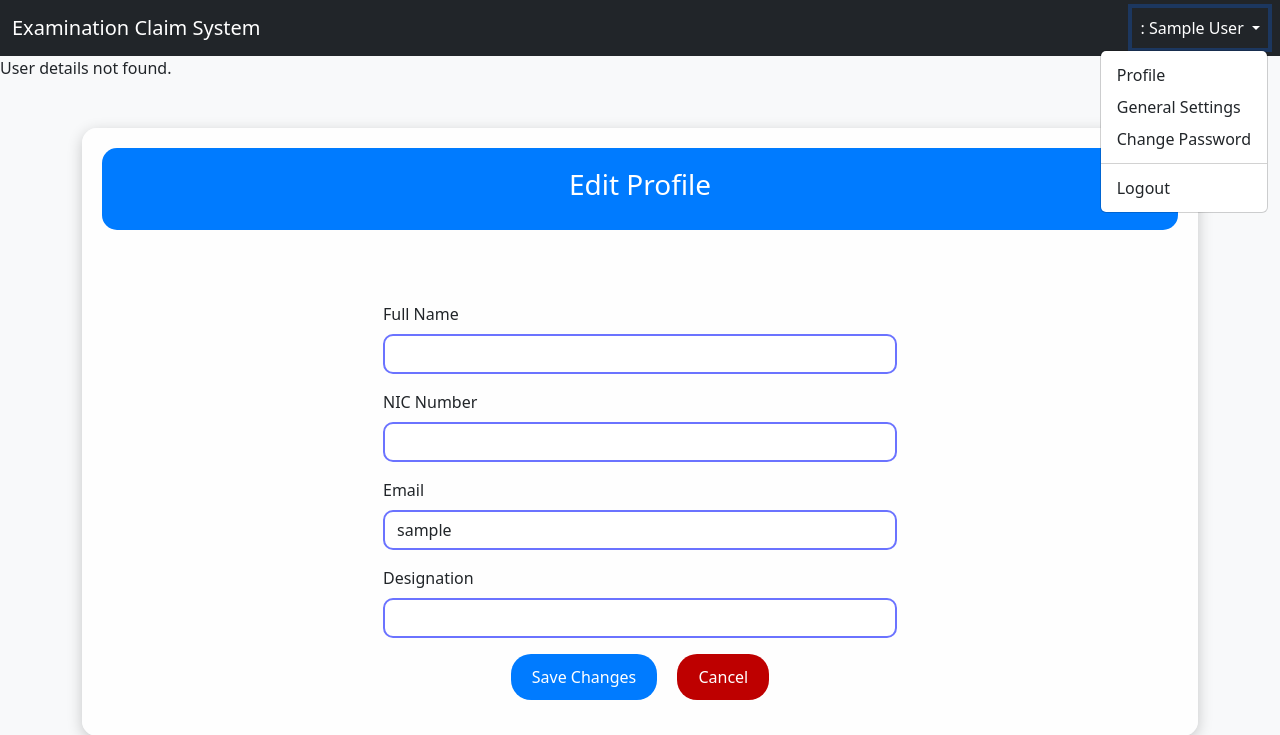
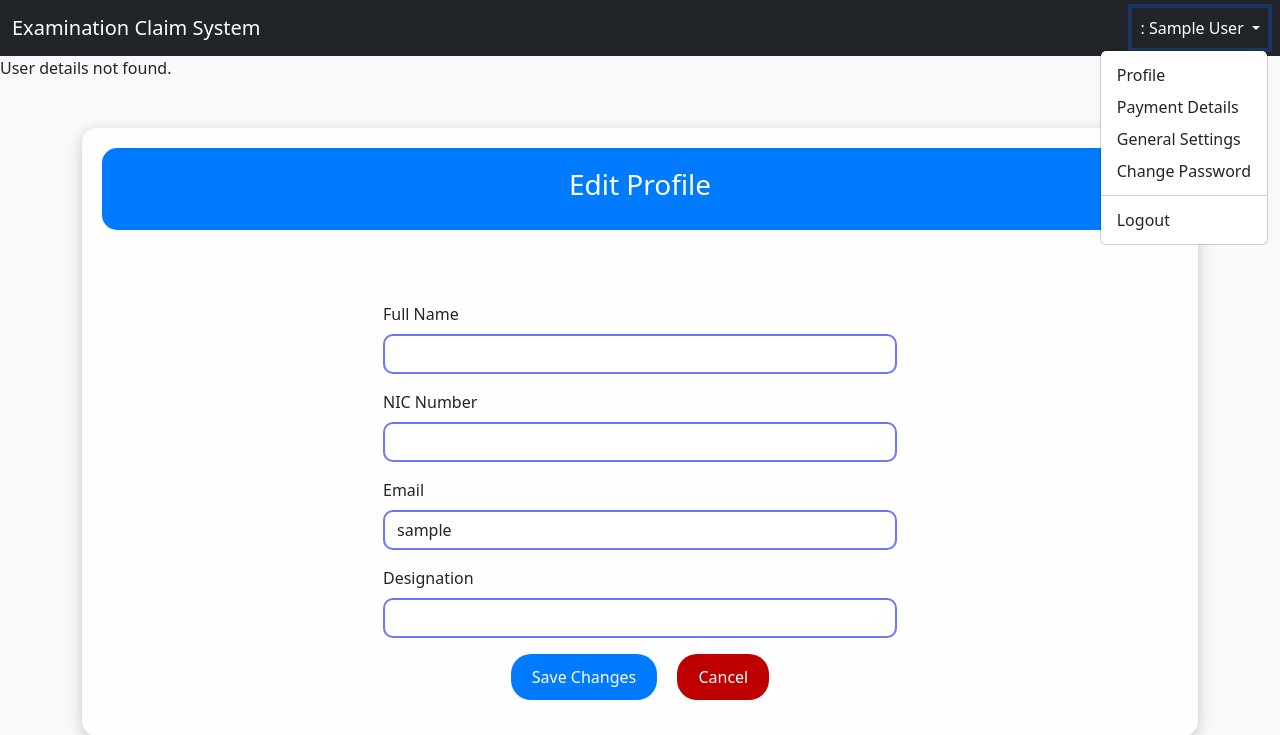
Before and after one commit to Varsha-Jeyaraj/ExaminationClaimSystemFinal, a PHP site: page /edit_profile.php in a window 1280 px wide, after a click that opens the changed part. Shown: the top 735 px of the page. Run offline with PHP 8.4, Linux system fonts and the light colour scheme; the visitor is signed in with stand-in values (Sample User, id 1); data that the repository does not hold is empty.

Commit message:
Update navbar-staff.php

```diff
--- a/navbar-staff.php
+++ b/navbar-staff.php
@@ -28,6 +28,7 @@ $current_page = basename($_SERVER['PHP_SELF']);
                     </a>
                     <ul class="dropdown-menu dropdown-menu-end" aria-labelledby="userDropdown">
                         <li><a class="dropdown-item" href="profile.php">Profile</a></li>
+                        <li><a class="dropdown-item" href="staffView.php">Payment Details</a></li>
                         <li><a class="dropdown-item" href="settings.php">General Settings</a></li>
                         <li><a class="dropdown-item" href="changePassword.php">Change Password</a></li>
                         <li><hr class="dropdown-divider"></li>
```
